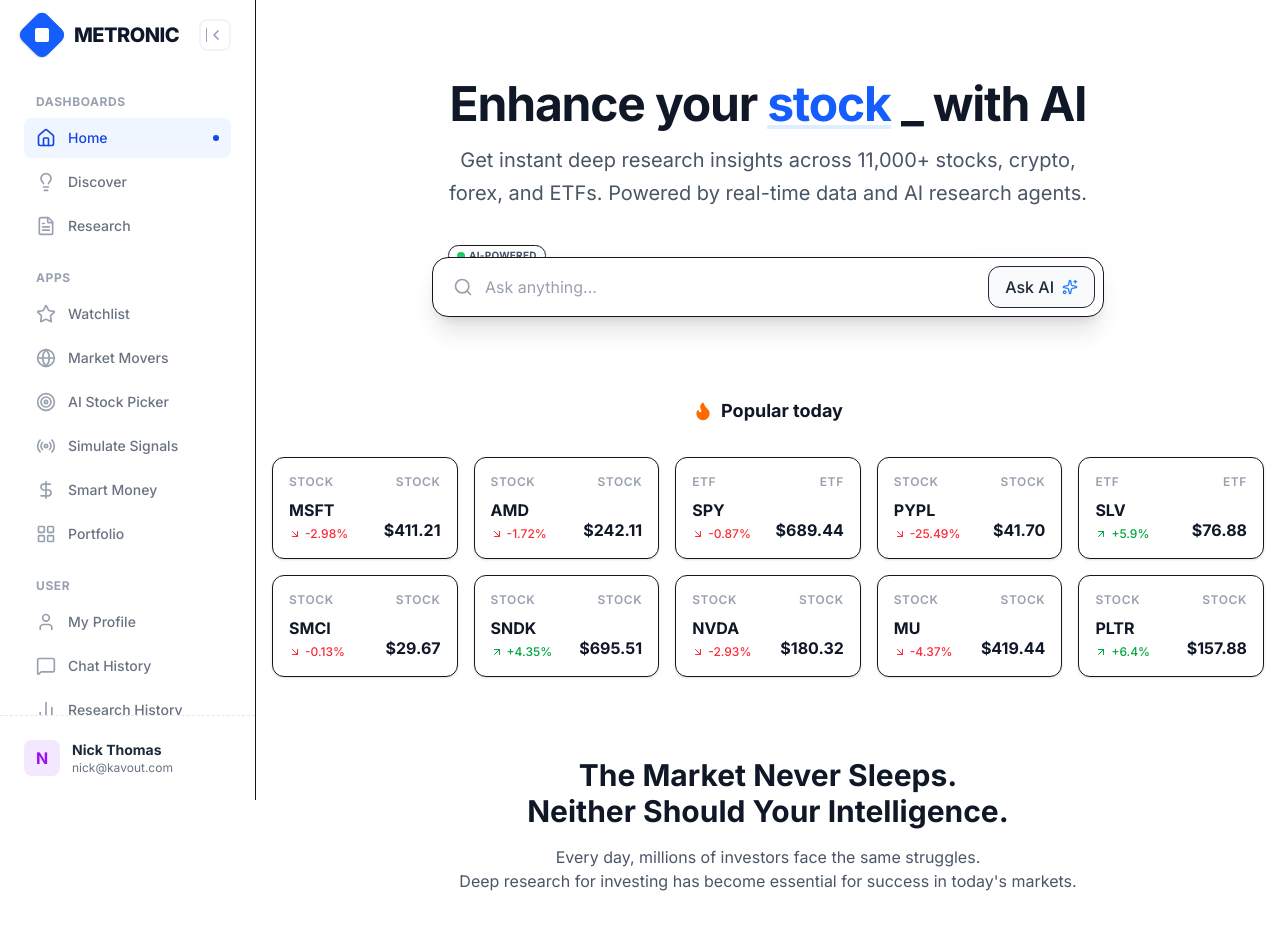
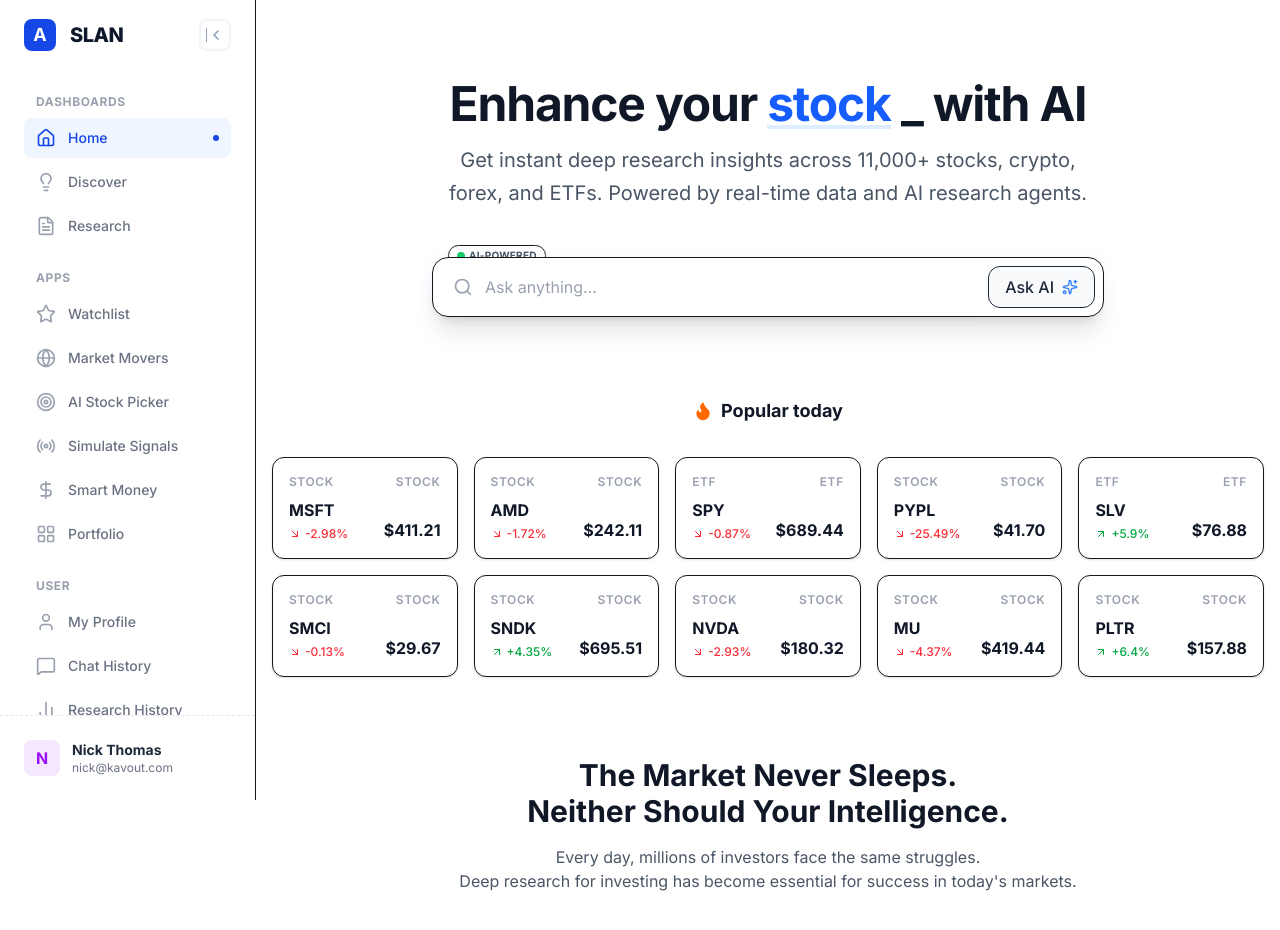
Before and after one commit to Paichanwut/aslan, a Next.js app: page / in a window 1280 px wide. Shown: the top 930 px of the page. Built offline with nearby package versions, Linux system fonts and the light colour scheme.

Commit message:
feat: Update sidebar logo to display 'A' and change application name from 'METRONIC' to 'SLAN'.

```diff
--- a/src/components/Sidebar.tsx
+++ b/src/components/Sidebar.tsx
@@ -43,18 +43,17 @@
         )}
       >
         {isCollapsed ? (
-          <div className="w-10 h-10 bg-blue-600 rounded-lg flex items-center justify-center shadow-sm">
-            <div className="w-4 h-4 bg-white rounded-sm" />
+          <div className="w-8 h-8 bg-blue-700 rounded-lg flex items-center justify-center">
+            <span className="text-white font-bold text-lg">A</span>
           </div>
         ) : (
           <Link href="/" className="flex items-center gap-3.5">
             {/* Logo Icon */}
-            <div className="relative w-9 h-9 flex items-center justify-center">
-              <div className="absolute inset-0 bg-blue-600 rounded-lg transform rotate-45 shadow-sm"></div>
-              <div className="absolute w-3.5 h-3.5 bg-white rounded-[2px] z-10"></div>
+            <div className="w-8 h-8 bg-blue-700 rounded-lg flex items-center justify-center">
+              <span className="text-white font-bold text-lg">A</span>
             </div>
             <span className="text-xl font-extrabold text-slate-900 tracking-tight">
-              METRONIC
+              SLAN
             </span>
           </Link>
         )}
```
